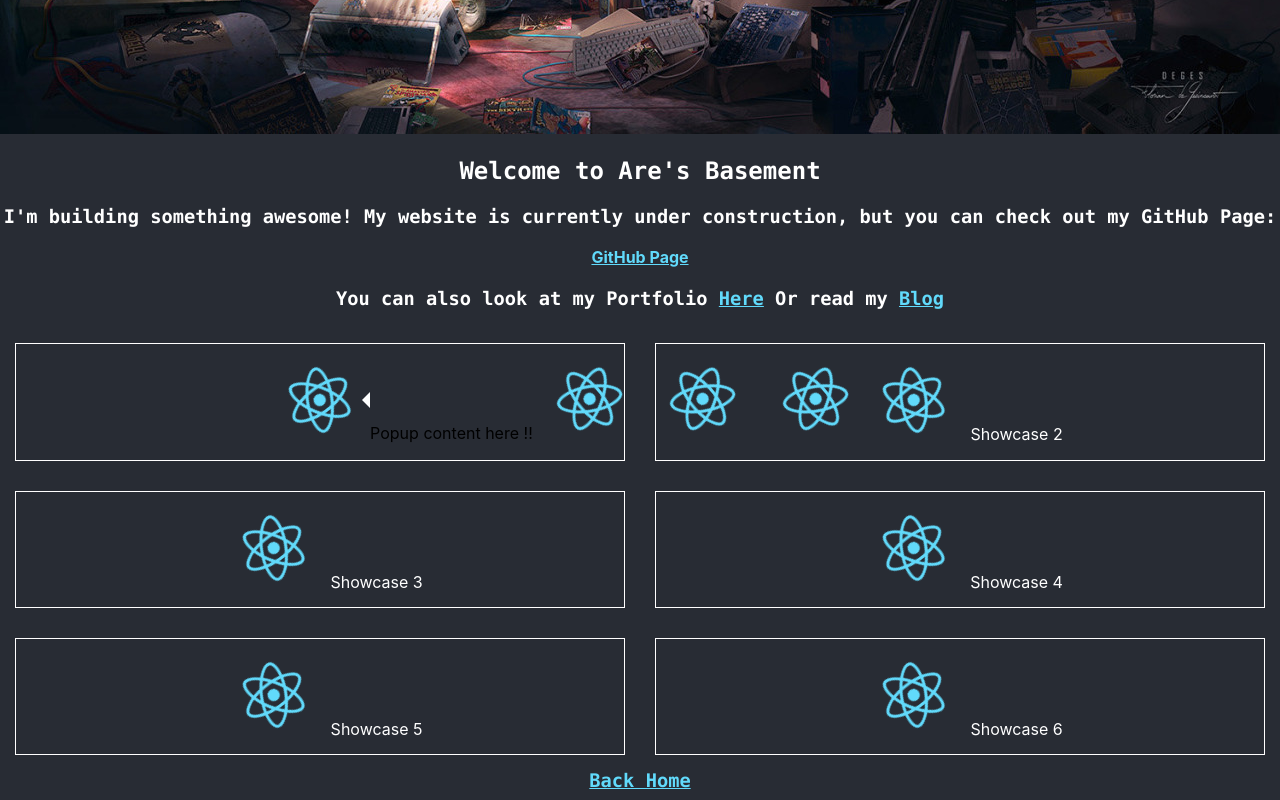
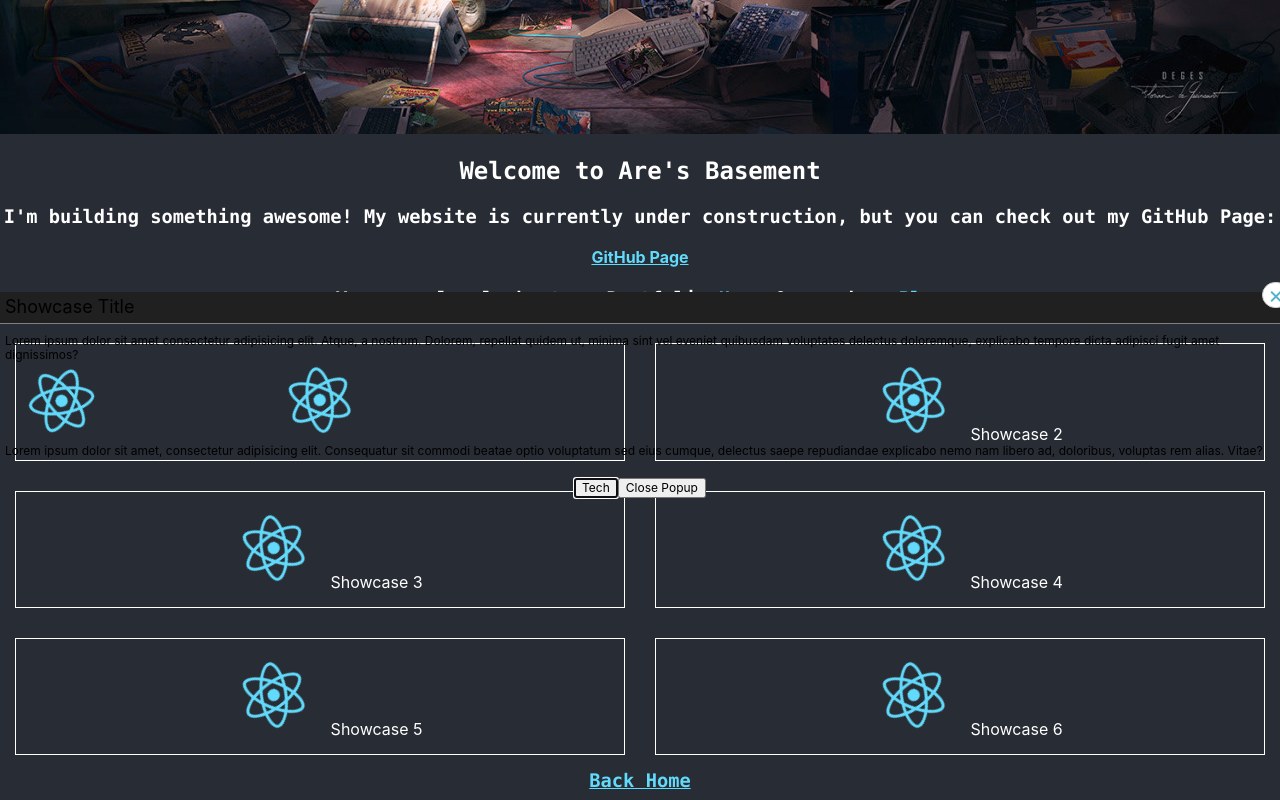
Before and after one commit to Ar3Tea/portfolio, a React (Create React App) app: page /portfolio in a window 1280 px wide. Both pictures are taken after a click on the picture 320 px from the left and 909 px from the top of the page. Shown: the part 509-1309 px from the top of the page. Built offline with nearby package versions, Linux system fonts and the light colour scheme.

Commit message:
better popup

```diff
--- a/src/components/Portfolio.js
+++ b/src/components/Portfolio.js
@@ -13,19 +13,55 @@ class Portfolio extends Component {
     return (
 
       <div>
-
         <div className="fl w-50 pa3">
           <div className="outline tc pv3">
-            <Popup trigger={<img src={logoReact} className="App-logo" alt="gig" />} position="right center">
-              <div className="popup">
-                Popup content here !!
-                <img src={logoReact} className="App-logo" alt="logo" />
-                <img src={logoReact} className="App-logo" alt="logo" />
-                <img src={logoReact} className="App-logo" alt="logo" />
+        <Popup trigger={<img src={logoReact} className="App-logo" alt="gig" />} modal>
+          {close => (
+            <div className="modal">
+              <a className="close" onClick={close}>
+                &times;
+              </a>
+              <div className="header"> Showcase Title </div>
+              <div className="content">
+                {' '}
+                Lorem ipsum dolor sit amet consectetur adipisicing elit. Atque, a nostrum.
+                Dolorem, repellat quidem ut, minima sint vel eveniet quibusdam voluptates
+                delectus doloremque, explicabo tempore dicta adipisci fugit amet dignissimos?
+                <br />
+                <img src={logoReact} className="App-logo" alt="gig" />
+                <br />
+                Lorem ipsum dolor sit amet, consectetur adipisicing elit. Consequatur sit
+                commodi beatae optio voluptatum sed eius cumque, delectus saepe repudiandae
+                explicabo nemo nam libero ad, doloribus, voluptas rem alias. Vitae?
               </div>
-              </Popup>
-          </div>
-        </div>
+              <div className="actions">
+                <Popup
+                  trigger={<button className="button"> Tech </button>}
+                  position="top center"
+                  closeOnDocumentClick
+                  >
+                  <span>
+                    Lorem ipsum dolor sit amet, consectetur adipisicing elit. Beatae
+                    magni omnis delectus nemo, maxime molestiae dolorem numquam
+                    mollitia, voluptate ea, accusamus excepturi deleniti ratione
+                    sapiente! Laudantium, aperiam doloribus. Odit, aut.
+                  </span>
+                </Popup>
+                <button
+                  className="button"
+                  onClick={() => {
+                    console.log('modal closed ')
+                    close()
+                  }}
+                  >
+                  Close Popup
+                </button>
+              </div>
+            </div>
+          )}
+        </Popup>
+      </div>
+    </div>
 
 
         <div className="fl w-50 pa3 dim">
--- a/src/styles/App.css
+++ b/src/styles/App.css
@@ -1,3 +1,5 @@
+/* Major Classes */
+
 .App {
   text-align: center;
   color: white;
@@ -35,19 +37,52 @@
   align: left;
 }
 
+/* Popup Classes */
+
+.modal {
+  font-size: 12px;
+}
+.modal > .header {
+  width: 100%;
+  border-bottom: 1px solid gray;
+  font-size: 18px;
+  text-align: center;
+  padding: 5px;
+}
+.modal > .content {
+  width: 100%;
+  padding: 10px 5px;
+  color: black;
+}
+.modal > .actions {
+  width: 100%;
+  padding: 10px 5px;
+  margin: auto;
+  text-align: center;
+}
+.modal > .close {
+  cursor: pointer;
+  position: absolute;
+  display: block;
+  padding: 2px 5px;
+  line-height: 20px;
+  right: -10px;
+  top: -10px;
+  font-size: 24px;
+  background: #ffffff;
+  border-radius: 18px;
+  border: 1px solid #cfcece;
+}
+
+/* Global Classes */
+
 a {
   color: #53b3cb;
 }
 
-button {
-  border-style: hidden;
-  background-color: inherit;
-  color: inherit;
-}
 
-.popup {
-  color: black;
-}
+
+/* Small Adjustments */
 
 .left {
   text-align: left;
@@ -61,13 +96,18 @@ button {
   color: #E6CE00;
 }
 
+.popup {
+  color: black;
+}
+
+/* Media Queries and Keyframes */
+
 @media all and (max-width: 600px) {
   p {
     font-size: 10px;
     line-height: 2em;
   }
 }
-
 
 @keyframes App-logo-spin {
   from {
```
